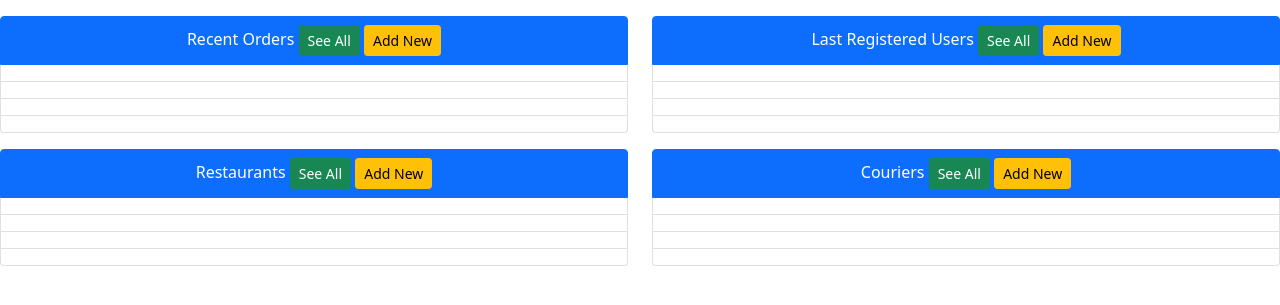
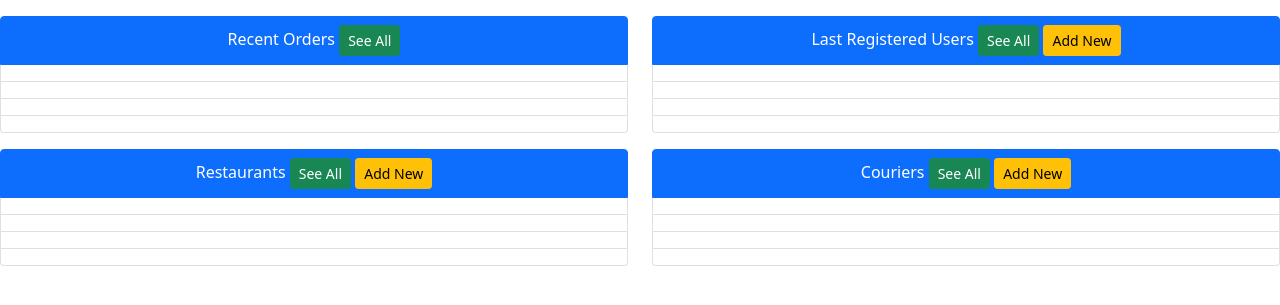
Before and after one commit to asarm/Food_Ordering_System, a Flask app: page /home in a window 1280 px wide. Shown: the part 56-361 px from the top of the page. Run offline with Flask 2, Linux system fonts and the light colour scheme; the visitor is signed in with stand-in values (Sample User, id 1).

Commit message:
Update adminHome.html

```diff
--- a/templates/adminHome.html
+++ b/templates/adminHome.html
@@ -20,7 +20,7 @@
  <div class="row mt-3">
      <div class="col-md-6">
          <ul class="list-group">
-          <li class="list-group-item active">Recent Orders <button class="btn btn-sm btn-success">See All</button> <button class="btn btn-sm btn-warning">Add New</button></li>
+          <li class="list-group-item active">Recent Orders <button class="btn btn-sm btn-success">See All</button> </li>
           <li class="list-group-item"></li>
           <li class="list-group-item"></li>
           <li class="list-group-item"></li>
@@ -29,7 +29,8 @@
      </div>
      <div class="col-md-6">
          <ul class="list-group">
-          <li class="list-group-item active">Last Registered Users  <button class="btn btn-sm btn-success">See All</button> <button class="btn btn-sm btn-warning">Add New</button></li>
+          <li class="list-group-item active">Last Registered Users <button class="btn btn-sm btn-success">See All</button>
+            <a href="/addUser" class="btn btn-sm btn-warning">Add New</a></li>
           <li class="list-group-item"></li>
           <li class="list-group-item"></li>
           <li class="list-group-item"></li>
@@ -43,7 +44,8 @@
  <div class="row mt-3">
      <div class="col-md-6">
          <ul class="list-group">
-          <li class="list-group-item active">Restaurants <button class="btn btn-sm btn-success">See All</button> <button class="btn btn-sm btn-warning">Add New</button></li>
+          <li class="list-group-item active">Restaurants <button class="btn btn-sm btn-success">See All</button>
+            <a href="/addRestaurant" class="btn btn-sm btn-warning">Add New</a></li>
           <li class="list-group-item"></li>
           <li class="list-group-item"></li>
           <li class="list-group-item"></li>
```
